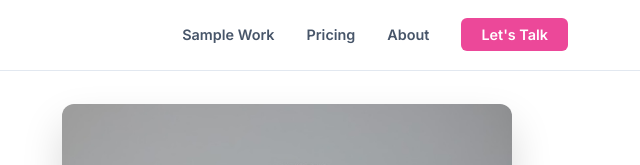
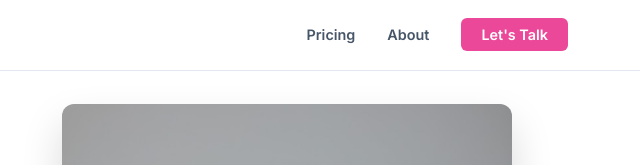
Before and after one commit to Tamillahh/vizm, a plain HTML site: page index.html in a window 1280 px wide. Shown: the top 165 px of the page, 640-1280 px from the left. Drawn offline with Linux system fonts and the light colour scheme; a script that the page names is missing.

Commit message:
Update index.html

```diff
--- a/index.html
+++ b/index.html
@@ -940,7 +940,7 @@
             <div class="nav-container">
                 <a href="#" class="logo">VIZM</a>
                 <ul class="nav-links">
-                    <li><a href="#proposal">Sample Work</a></li>
+
                     <li><a href="#pricing">Pricing</a></li>
                     <li><a href="#about">About</a></li>
                     <li><a href="#contact" class="nav-cta">Let's Talk</a></li>
```
